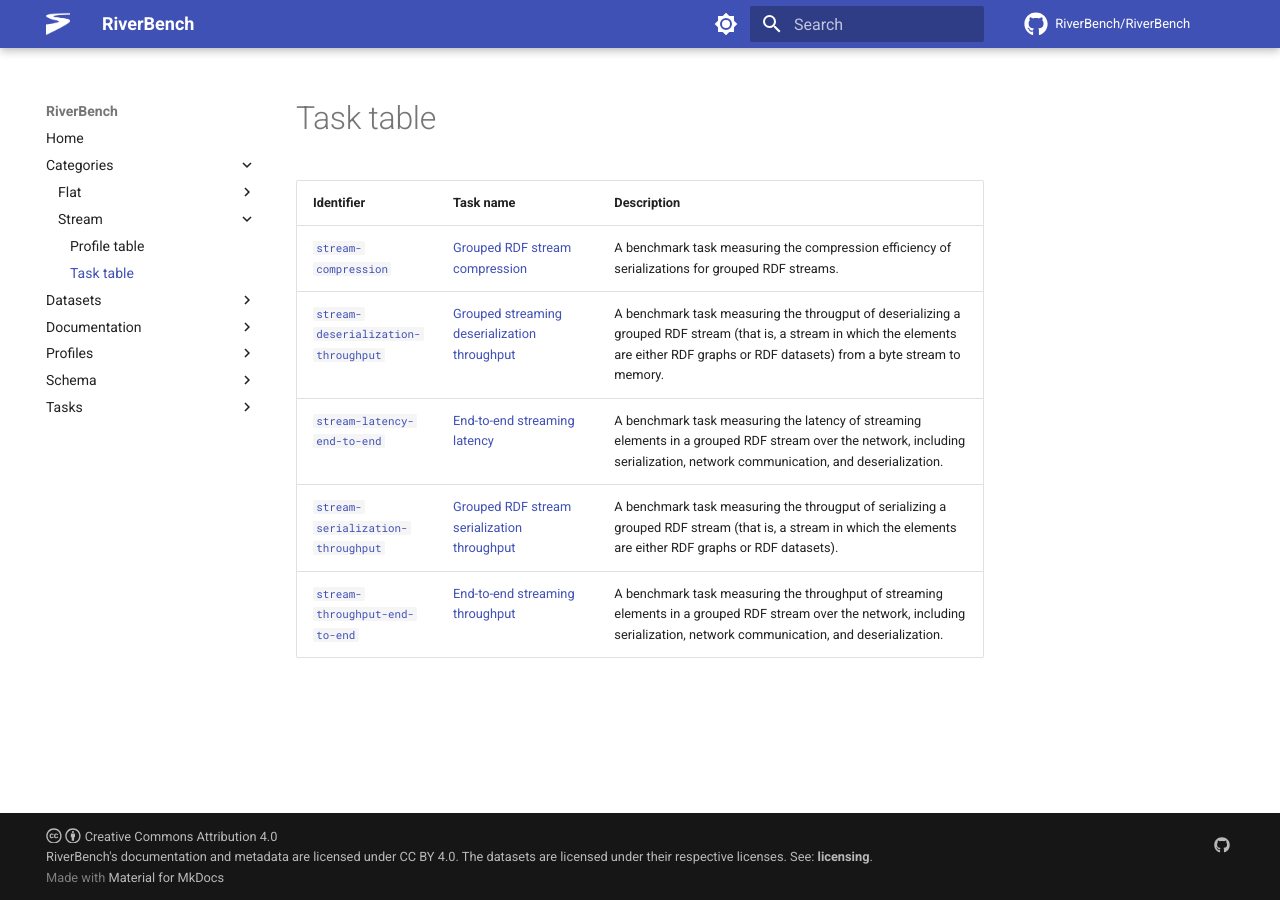
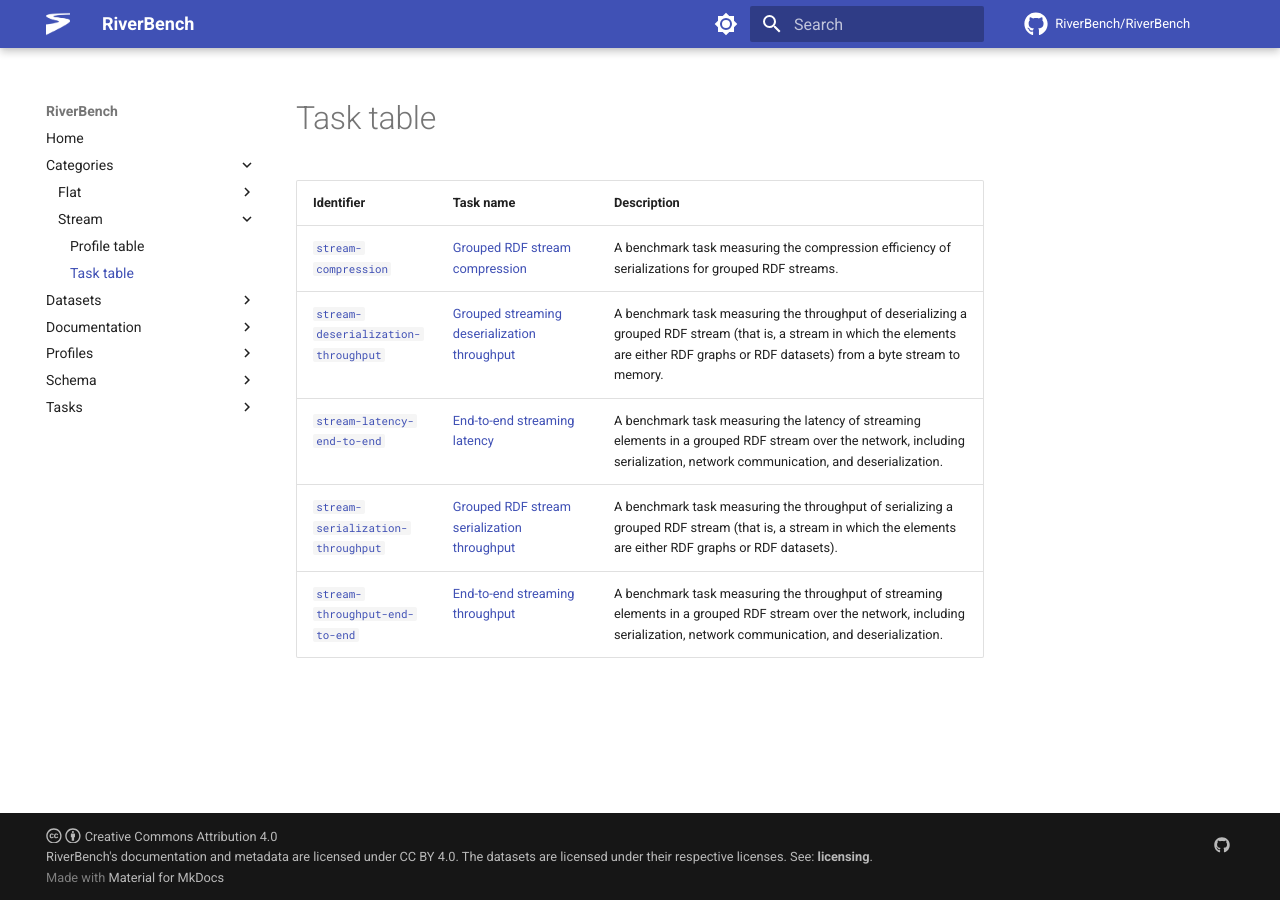
Before and after one commit to RiverBench/riverbench.github.io, an MkDocs documentation site: the page built from docs/categories/stream/task_table.md, in a window 1280 px wide. Built offline with MkDocs 1.6.1 and Material for MkDocs 9.7.7, drawn with Linux system fonts in a browser that asks for light colours; comment, search, counter and statistics services are not loaded; the version menu is left out.

Commit message:
Automatic update of RiverBench/category-stream (dev)

```diff
--- a/docs/categories/stream/task_table.md
+++ b/docs/categories/stream/task_table.md
@@ -1,7 +1,7 @@
 Identifier | Task name | Description
 --- | --- | ---
 [`stream-compression`](https://w3id.org/riverbench/v/dev/tasks/stream-compression) | [Grouped RDF stream compression](https://w3id.org/riverbench/v/dev/tasks/stream-compression) | A benchmark task measuring the compression efficiency of serializations for grouped RDF streams.
-[`stream-deserialization-throughput`](https://w3id.org/riverbench/v/dev/tasks/stream-deserialization-throughput) | [Grouped streaming deserialization throughput](https://w3id.org/riverbench/v/dev/tasks/stream-deserialization-throughput) | A benchmark task measuring the througput of deserializing a grouped RDF stream (that is, a stream in which the elements are either RDF graphs or RDF datasets) from a byte stream to memory.
+[`stream-deserialization-throughput`](https://w3id.org/riverbench/v/dev/tasks/stream-deserialization-throughput) | [Grouped streaming deserialization throughput](https://w3id.org/riverbench/v/dev/tasks/stream-deserialization-throughput) | A benchmark task measuring the throughput of deserializing a grouped RDF stream (that is, a stream in which the elements are either RDF graphs or RDF datasets) from a byte stream to memory.
 [`stream-latency-end-to-end`](https://w3id.org/riverbench/v/dev/tasks/stream-latency-end-to-end) | [End-to-end streaming latency](https://w3id.org/riverbench/v/dev/tasks/stream-latency-end-to-end) | A benchmark task measuring the latency of streaming elements in a grouped RDF stream over the network, including serialization, network communication, and deserialization.
-[`stream-serialization-throughput`](https://w3id.org/riverbench/v/dev/tasks/stream-serialization-throughput) | [Grouped RDF stream serialization throughput](https://w3id.org/riverbench/v/dev/tasks/stream-serialization-throughput) | A benchmark task measuring the througput of serializing a grouped RDF stream (that is, a stream in which the elements are either RDF graphs or RDF datasets).
+[`stream-serialization-throughput`](https://w3id.org/riverbench/v/dev/tasks/stream-serialization-throughput) | [Grouped RDF stream serialization throughput](https://w3id.org/riverbench/v/dev/tasks/stream-serialization-throughput) | A benchmark task measuring the throughput of serializing a grouped RDF stream (that is, a stream in which the elements are either RDF graphs or RDF datasets).
 [`stream-throughput-end-to-end`](https://w3id.org/riverbench/v/dev/tasks/stream-throughput-end-to-end) | [End-to-end streaming throughput](https://w3id.org/riverbench/v/dev/tasks/stream-throughput-end-to-end) | A benchmark task measuring the throughput of streaming elements in a grouped RDF stream over the network, including serialization, network communication, and deserialization.
```
